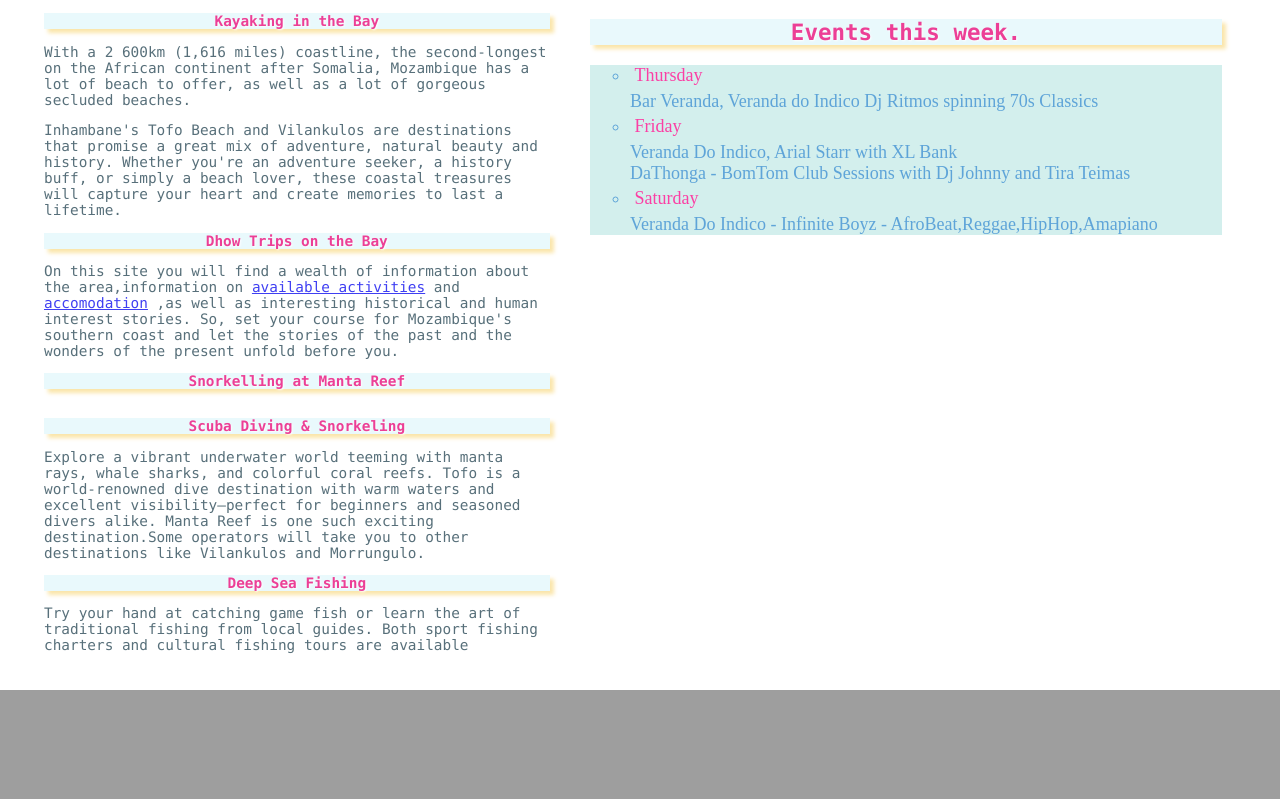
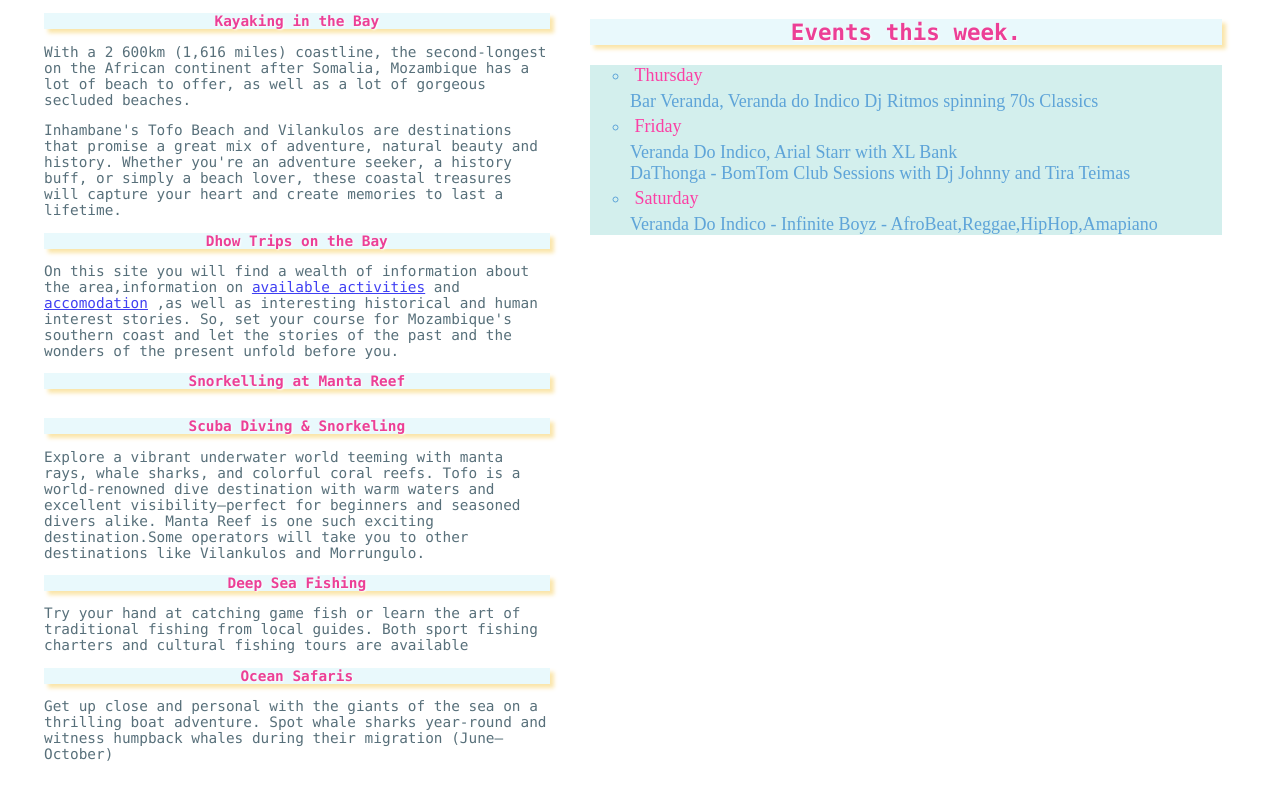
Before and after one commit to DevSpaceML/gemapp, a Flask app: page /activities in a window 1280 px wide. Shown: the part 609-1408 px from the top of the page. Before the commit the page ends 1299 px from the top, so only its background shows below. Run offline with Flask 3, Linux system fonts and the light colour scheme; some libraries are stand-ins or nearby versions.

Commit message:
update activities page

```diff
--- a/templates/activities.html
+++ b/templates/activities.html
@@ -37,6 +37,14 @@
 			Try your hand at catching game fish or learn the art of traditional fishing from local guides.
 			Both sport fishing charters and cultural fishing tours are available
 		</p>
+		<h2>
+			Ocean Safaris
+		</h2>
+		<p>
+			Get up close and personal with the giants of the sea on a thrilling boat adventure.
+			Spot whale sharks year-round and witness humpback whales during their migration
+			(June–October)
+		</p>
 	</div>
 	<div class="info2">
 		<h2>Events this week.</h2>
```
